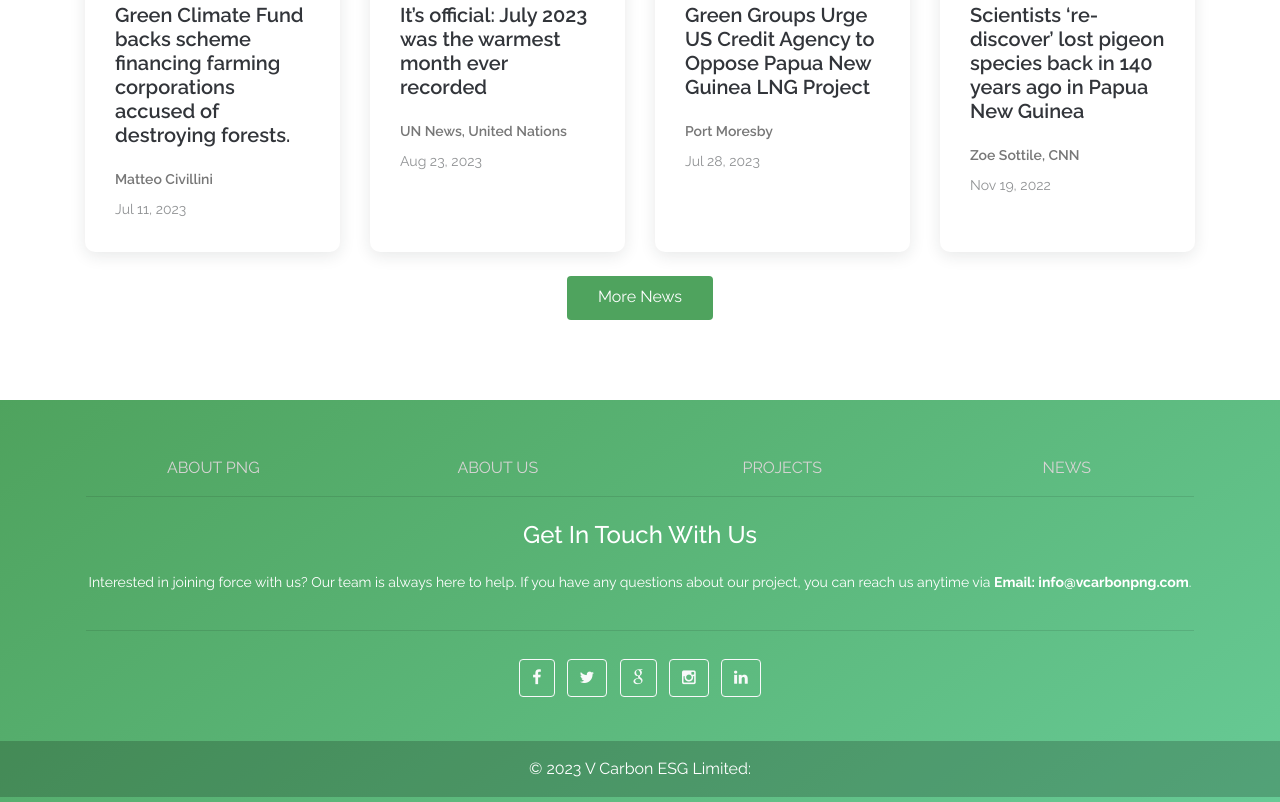
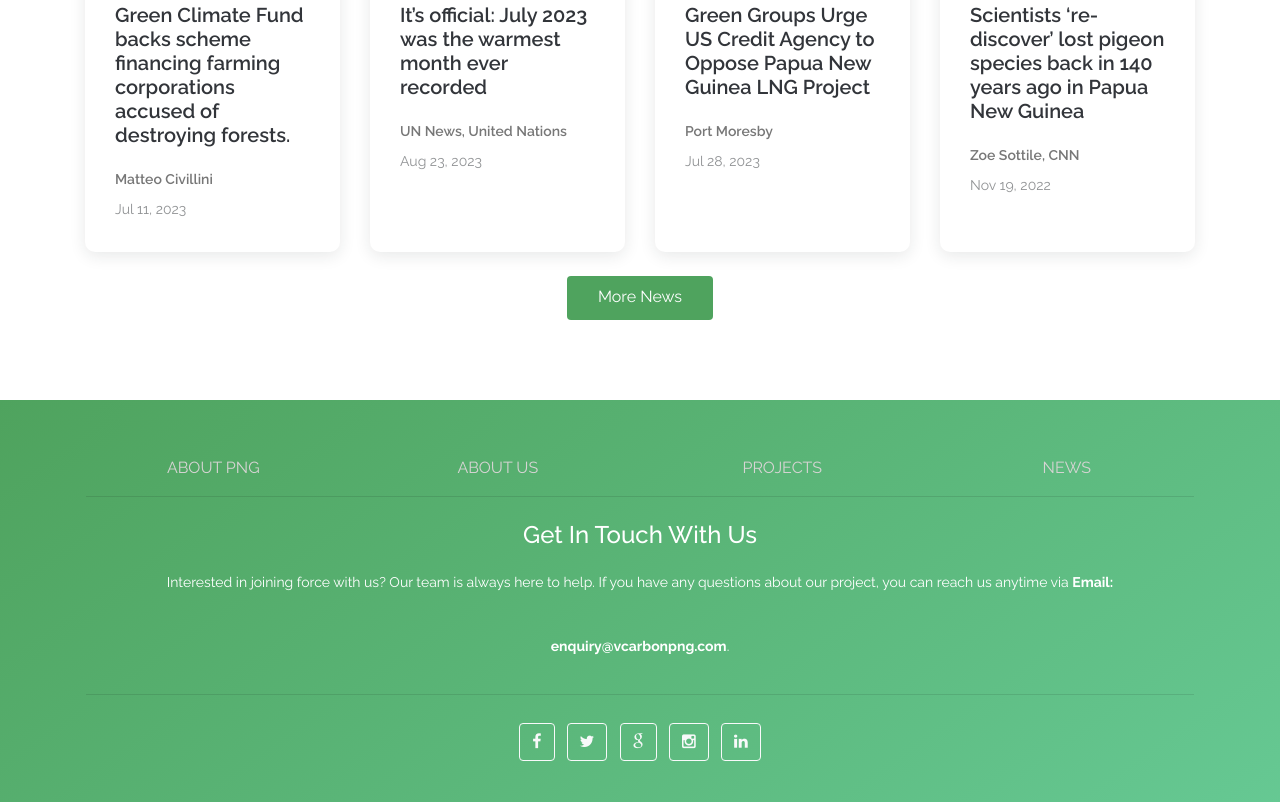
Before and after one commit to AllenCyhCHAN/vcarbon-v2, a plain HTML site: page index.html in a window 1280 px wide. Shown: the part 5313-6115 px from the top of the page. Drawn offline with Linux system fonts and the light colour scheme; files whose address does not match are found by name.

Commit message:
change email

```diff
--- a/index.html
+++ b/index.html
@@ -533,7 +533,7 @@
             <section class="">
               <div class="contact-wrapper">
                 <h4>Get In Touch With Us</h4>
-                <p style="line-height: 4rem; color:white">Interested in joining force with us?  Our team is always here to help. If you have any questions about our project, you can reach us anytime via <strong>Email: info@vcarbonpng.com</strong>.</p>
+                <p style="line-height: 4rem; color:white">Interested in joining force with us?  Our team is always here to help. If you have any questions about our project, you can reach us anytime via <strong>Email: enquiry@vcarbonpng.com</strong>.</p>
               </div> <!-- /.col-md-12 -->
             </section>
 
```
